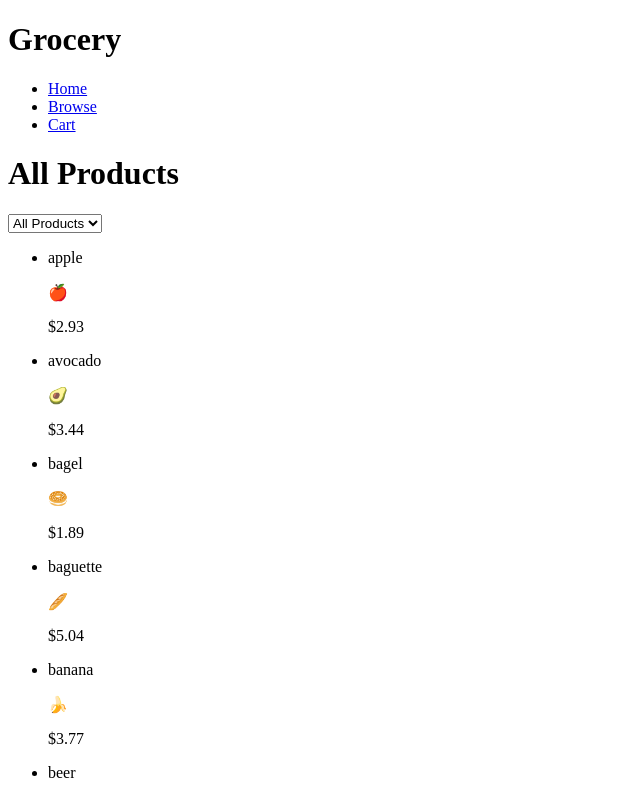
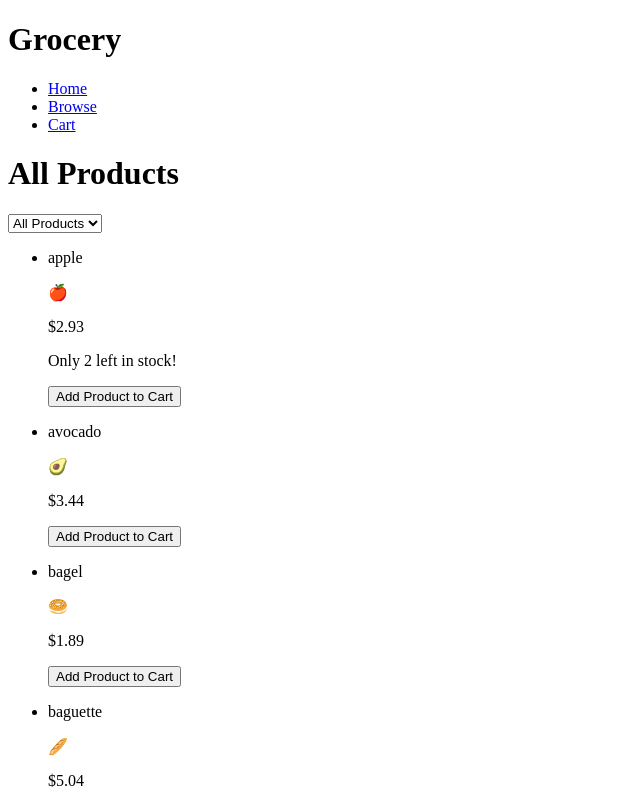
Before and after one commit to jtreeves/grocery-vue, a Vue app: page /browse in a window 1280 px wide. Shown: the top 797 px of the page, without its empty margins (0-640 px from the left). Built offline with nearby package versions, Linux system fonts and the light colour scheme.

Commit message:
[BrowseItem] Add button to add to cart; conditionally render warnings about stock

```diff
--- a/src/components/BrowseItem.vue
+++ b/src/components/BrowseItem.vue
@@ -3,11 +3,29 @@
         <p>{{ product.name }}</p>
         <p>{{ product.image }}</p>
         <p>${{ formatPrice(product.price) }}</p>
+
+        <p v-if="tally < 6 && tally > 0">
+            Only {{ tally }} left in stock!
+        </p>
+
+        <button
+            v-if="tally > 0"
+            @click="addProductToCart"
+        >
+            Add Product to Cart
+        </button>
+
+        <p v-if="tally === 0">
+            OUT OF STOCK!
+        </p>
     </li>
 </template>
 
 <script setup lang="ts">
+    import { computed, ComputedRef } from 'vue'
     import { Product } from '@/interfaces'
+    import cart from '@/store/cart'
+    import stock from '@/store/stock'
     import findProductById from '@/utilities/findProductById'
     import formatPrice from '@/utilities/formatPrice'
 
@@ -15,7 +33,16 @@
         id: string
     }>()
 
+    const tally: ComputedRef<number> = computed(() => {
+        return stock.findProduct(props.id).tally
+    })
+
     const product: Product = findProductById(props.id)
+
+    function addProductToCart(): void {
+        cart.addProduct(props.id)
+        stock.removeProduct(props.id)
+    }
 </script>
 
 <style scoped>
```
